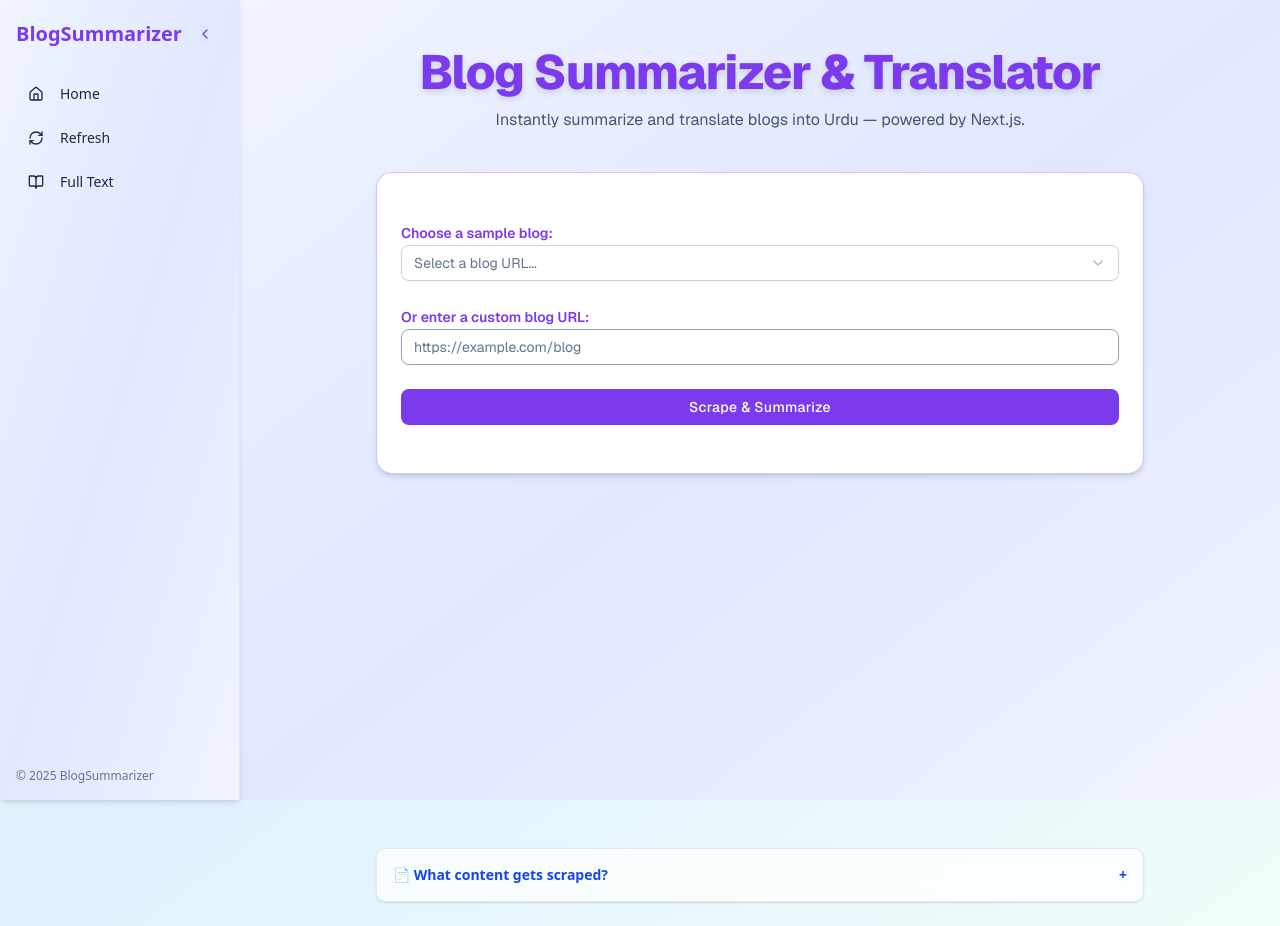
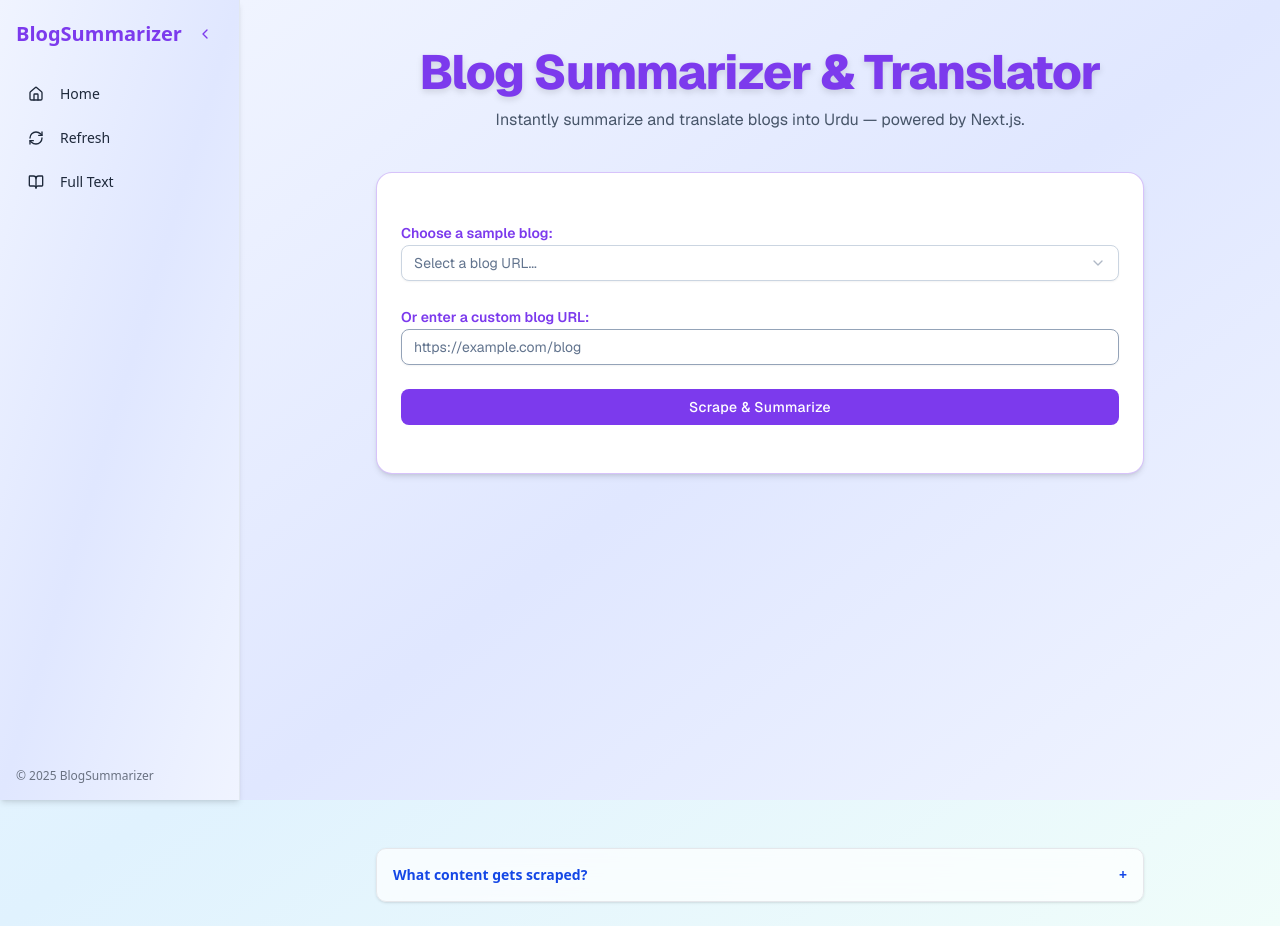
Before and after one commit to Ibrahim-142/Nexium_Muhammad_Ibrahim_Assign2, a Next.js app in the folder Internship/assignment2/: page / in a window 1280 px wide. Built offline with nearby package versions, Linux system fonts and the light colour scheme.

Commit message:
Updated FooterDisclosure component

```diff
--- a/Internship/assignment2/src/components/ui/FooterDisclosure.tsx
+++ b/Internship/assignment2/src/components/ui/FooterDisclosure.tsx
@@ -29,7 +29,7 @@
           onClick={() => setOpen(!open)}
           className="cursor-pointer font-semibold text-blue-700 flex items-center justify-between w-full"
         >
-          <span>📄 What content gets scraped?</span>
+          <span>What content gets scraped?</span>
           <span className="ml-2">{open ? "−" : "+"}</span>
         </button>
 
```
Also changed, not shown: 1 other file (tests, documents, lock files or other folders).
